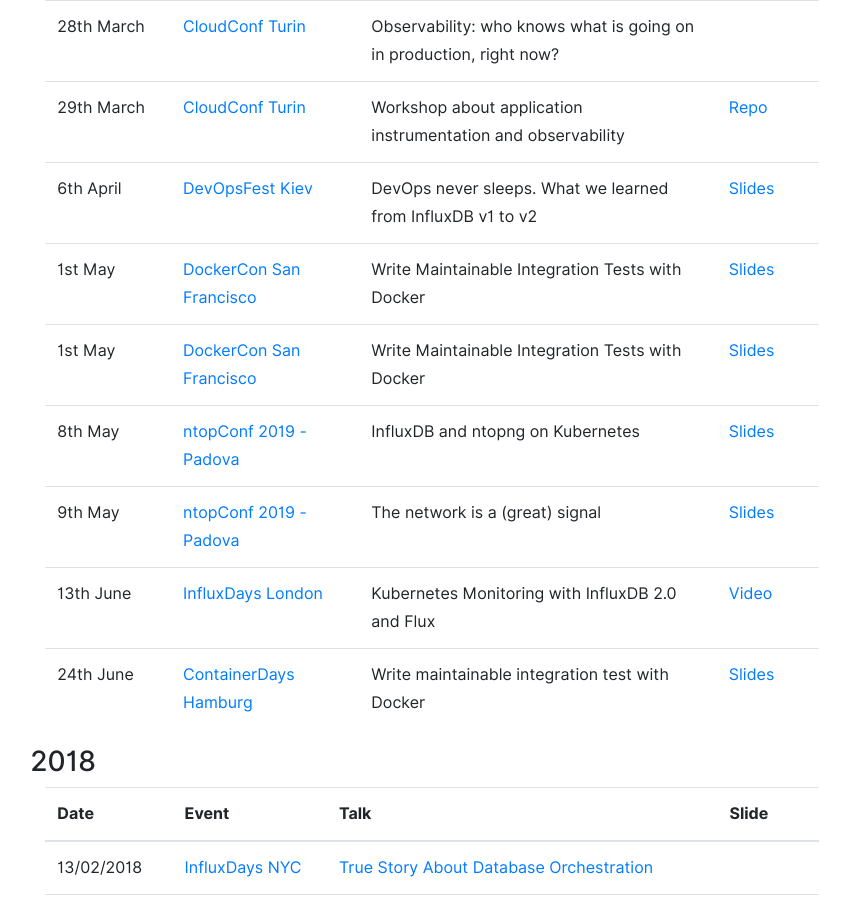
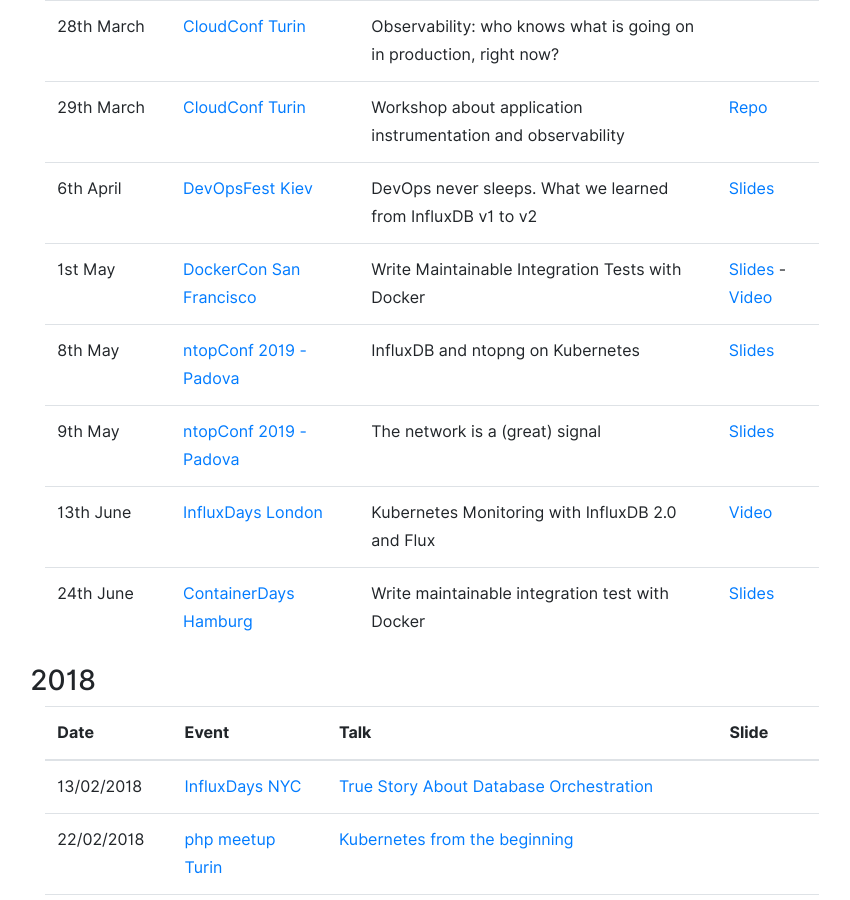
Before and after one commit to gianarb/gianarb.github.com, a Jekyll site: the page built from conferences.html, in a window 1280 px wide and 900 px high, scrolled down 544 px. Shown: the whole window, without its empty margins (216-1066 px from the left). Built offline with Jekyll 4.4.1, drawn with Linux system fonts in a browser that asks for light colours; nearby versions of some CDN libraries.

Commit message:
Added dockercon video
Signed-off-by: Gianluca Arbezzano <gianarb92@gmail.com>

```diff
--- a/conferences.html
+++ b/conferences.html
@@ -85,15 +85,8 @@
                   <td><a href="https://dockercon19.smarteventscloud.com/connect/search.ww#loadSearch-searchPhrase=Gianluca&searchType=session&tc=0&sortBy=dayTime&i(1037)=&p=">DockerCon San Francisco</a></td>
                   <td>Write Maintainable Integration Tests with Docker</td>
                   <td>
-                      <a href="https://speakerdeck.com/gianarb/devopsfest-2019-devops-never-sleeps-what-we-learned-from-influxdb-v1-to-v2" target="_blank">Slides</a>
-                  </td>
-                </tr>
-                <tr>
-                  <td>1st May</td>
-                  <td><a href="https://dockercon19.smarteventscloud.com/connect/search.ww#loadSearch-searchPhrase=Gianluca&searchType=session&tc=0&sortBy=dayTime&i(1037)=&p=">DockerCon San Francisco</a></td>
-                  <td>Write Maintainable Integration Tests with Docker</td>
-                  <td>
-                      <a href="https://speakerdeck.com/gianarb/dockercon-2019-write-maintainable-integration-tests-with-docker" target="_blank">Slides</a>
+                      <a href="https://speakerdeck.com/gianarb/devopsfest-2019-devops-never-sleeps-what-we-learned-from-influxdb-v1-to-v2" target="_blank">Slides</a> -
+                      <a href="https://www.youtube.com/watch?v=RoKlADdiLmU" target="_blank">Video</a>
                   </td>
                 </tr>
                 <tr>
```
